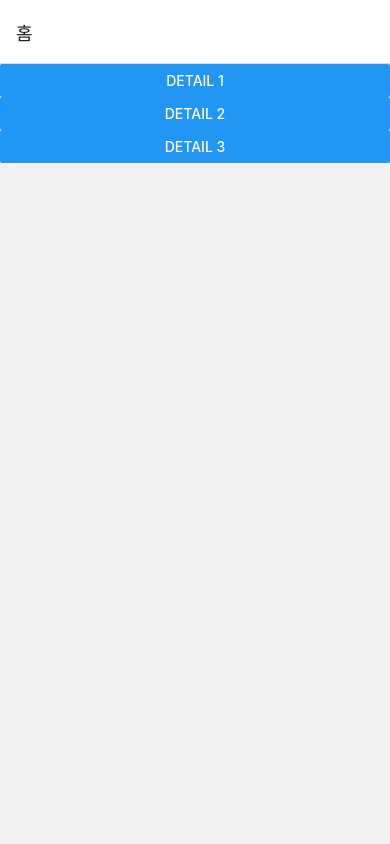
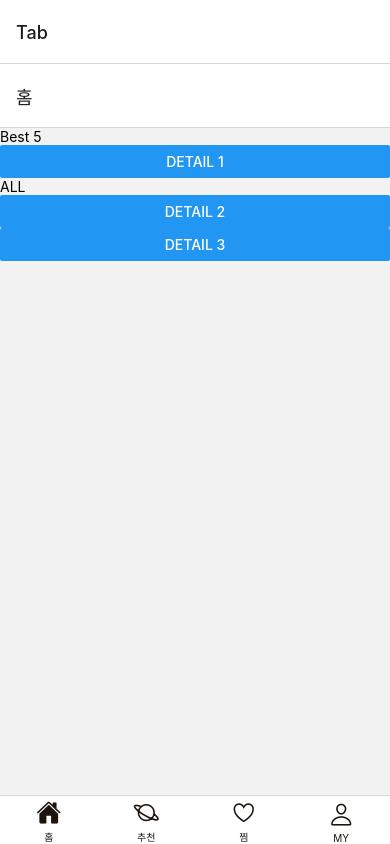
Before and after one commit to ShineHop/Vibo, a React Native app in the folder Vibo/: screen / in a window 390 px wide. Built offline with nearby package versions, Linux system fonts and the light colour scheme.

Commit message:
NavTab 추가
NavTab 추가, Icon 설치

```diff
--- a/Vibo/App.js
+++ b/Vibo/App.js
@@ -13,8 +13,9 @@ import {
   StyleSheet,
   Text,
   useColorScheme,
-  View,
+  View,route
 } from 'react-native';
+import {createBottomTabNavigator} from "@react-navigation/bottom-tabs"
 
 import {
   Colors,
@@ -44,6 +45,9 @@ import JoinCharPage from "./src/pages/JoinCharacter";
 import LikePage from "./src/pages/Like";
 import RecommendPage from "./src/pages/Recommend";
 import LoginPage from "./src/pages/Login";
+import Like from './src/pages/Like';
+import NavBar from './src/components/Nav';
+
 // 로그인, 회원가입
 const Auth = () => {
   return (
@@ -66,16 +70,23 @@ const DrawerNavigationRoutes = () => {
 };
 
 
-
 //Screen과 Navigator의 속성을 포함하는 객체를 반환하는 함수
 function App(){
   const Stack = createStackNavigator();
+  const Tab = createBottomTabNavigator();
   return (
-
       <NavigationContainer>
-        <Stack.Navigator initialRouteName="Home">
-          <Stack.Screen name="Home" component={HomePage} options ={{title:'홈'}} />
-          <Stack.Screen name="DetailPage" component={DetailPage} />
+        <Stack.Navigator initialRouteName="Tab">
+          <Stack.Screen name="Home" component={HomePage}options={{headerShown: false}}   />
+          <Stack.Screen name="DetailPage" component={DetailPage} options={{title:'Detail',
+          headerStyle :{
+            backgroundColor: '#ffffff'
+          },
+        headerTintColor:'#1C140D',
+        headerTitleStyle:{fontWeight:'bold',fontSize:30,fontFamily:'Inter'},
+        headerTitleAlign:'center',
+      }}
+          />
               {/* SplashScreen which will come once for 5 Seconds */}
           <Stack.Screen name="LoadPage" component={LoadPage} />
             {/* Auth Navigator: Include Login and Signup */}
@@ -85,7 +96,9 @@ function App(){
        // Hiding header for Navigation Drawer
        options={{headerShown: false}}
      />
+     <Stack.Screen name ="Tab" component={NavBar}/>
    </Stack.Navigator>
+
    </NavigationContainer>
  );
 };
--- a/Vibo/src/components/Nav.js
+++ b/Vibo/src/components/Nav.js
@@ -1,2 +1,39 @@
-//혹시 몰라서 그냥 임의로 만들어둔 파일
-//Nav bar
+import {createBottomTabNavigator} from "@react-navigation/bottom-tabs"
+//페이지 불러오기
+import HomePage from "../pages/Home";
+import MyPage from "../pages/MyPage";
+import LikePage from "../pages/Like";
+import RecommendPage from "../pages/Recommend";
+import Icon from "react-native-vector-icons/Ionicons";
+
+const Tab = createBottomTabNavigator();
+const Nav= () =>{
+    return(
+<Tab.Navigator screenOptions={({ route }) => ({
+          tabBarIcon: ({ focused, color, size }) => {
+            let iconName;
+
+            if (route.name === 'Home') {
+              iconName = focused
+                ? 'home'
+                : 'home-outline';
+            } else if (route.name === 'Recommend') {
+              iconName = focused ? 'planet' : 'planet-outline';
+            }else if(route.name ==='Like'){
+                iconName = focused?'heart':'heart-outline';
+
+            }else if(route.name ==='MyPage'){iconName =focused?'person':'person-outline';
+        }
+            return <Icon name={iconName} size={size} color={color} />;
+          },
+          tabBarActiveTintColor: '#1C140D',
+          tabBarInactiveTintColor: '#1C140D',
+        })}>
+    <Tab.Screen name = "Home" component = {HomePage} options = {{title:'홈'}}/>
+    <Tab.Screen name = "Recommend" component = {RecommendPage} options = {{title: '추천'}}/>
+    <Tab.Screen name = "Like" component = {LikePage} options = {{title: '찜'}}/>
+    <Tab.Screen name = "MyPage" component = {MyPage} options = {{title: 'MY'}}/>
+   </Tab.Navigator>
+   );};
+
+export default Nav;
--- a/Vibo/src/pages/Detail.js
+++ b/Vibo/src/pages/Detail.js
@@ -2,10 +2,10 @@ import React from "react";
 import { View, Text} from "react-native";
 //임의로 짬
 
-function Detail({route}) {
+function Detail() {
   return (
     <View>
-      <Text> id: {route.params.id}</Text>
+      <Text>detail</Text>
     </View>
   );
 }
--- a/Vibo/src/pages/Home.js
+++ b/Vibo/src/pages/Home.js
@@ -1,15 +1,18 @@
 import React from "react";
-import { View, Text ,Button,StatusBar} from "react-native";
+import {SafeAreaView, View, Text ,Button,StatusBar} from "react-native";
 
 
 //임의로 짬
 function Home({navigation}) {
   return (
+    <SafeAreaView>
     <View>
+      <Text>Best 5</Text>
       <Button
         title="Detail 1"
         onPress={() => navigation.push('DetailPage',{id:1})}
       />
+      <Text>ALL</Text>
       <Button
         title="Detail 2"
         onPress={() => navigation.push('DetailPage',{id:2})}
@@ -20,6 +23,7 @@ function Home({navigation}) {
       />
       <StatusBar style='auto' />
     </View>
+    </SafeAreaView>
   );
 }
 export default Home;
```
Also changed, not shown: Vibo/package.json (+6 -3 lines), 2 other files (tests, documents, lock files or other folders).
